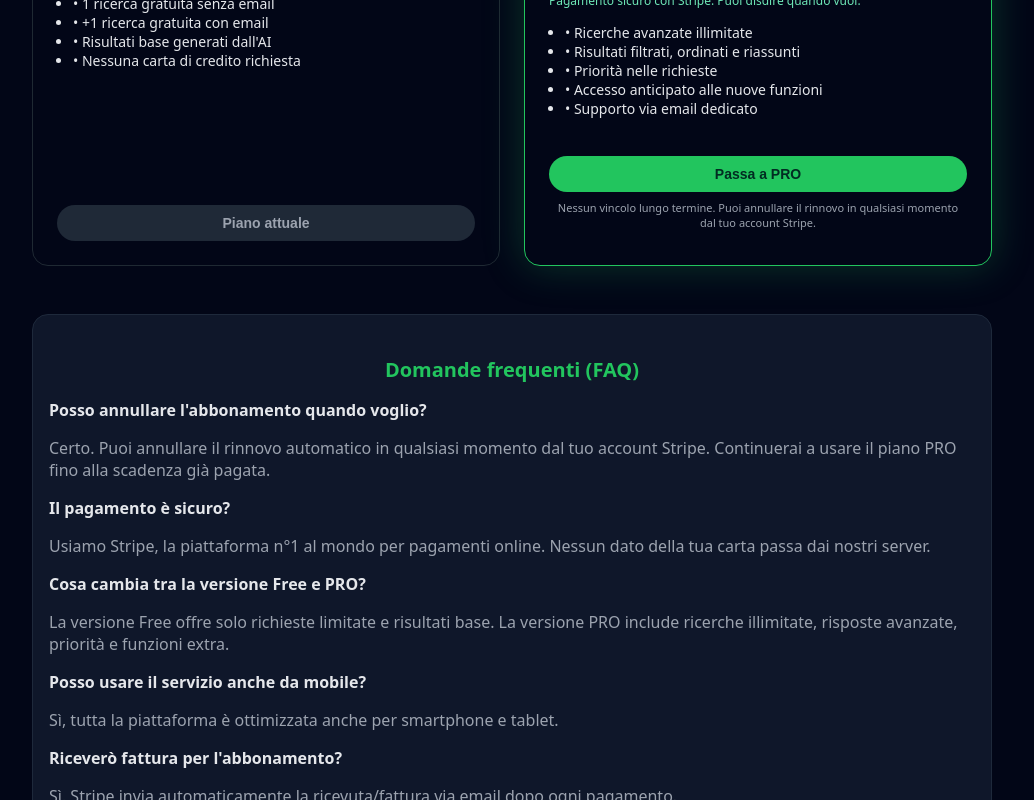
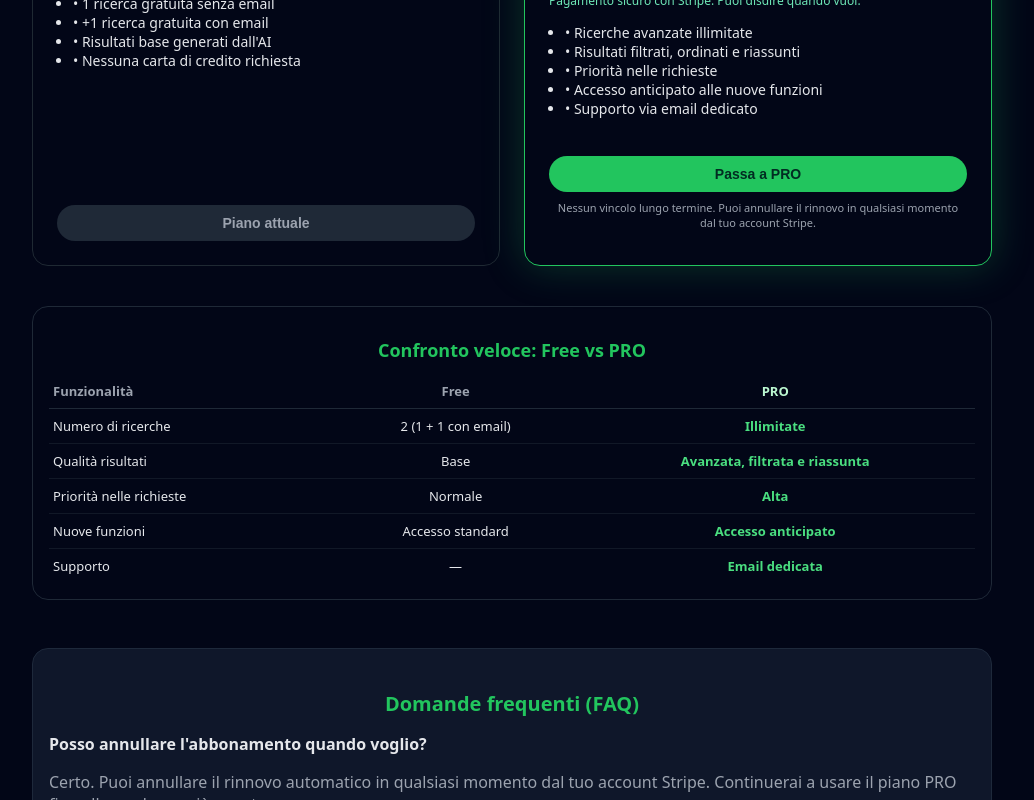
Before and after one commit to mregaz/ifinditforyou-new, a Next.js app: page /pro in a window 1280 px wide. Shown: the part 439-1239 px from the top of the page, without its empty margins (128-1162 px from the left). Built offline with nearby package versions, Linux system fonts and the light colour scheme.

Commit message:
Update ProPageClient.tsx

```diff
--- a/app/pro/ProPageClient.tsx
+++ b/app/pro/ProPageClient.tsx
@@ -361,6 +361,216 @@ export default function ProPageClient() {
             </div>
           </section>
         </div>
+                {/* Tabella confronto Free vs PRO */}
+        <section
+          style={{
+            marginTop: 40,
+            padding: 16,
+            borderRadius: 16,
+            backgroundColor: "#020617",
+            border: "1px solid #1f2937",
+            overflowX: "auto",
+          }}
+        >
+          <h2
+            style={{
+              fontSize: 18,
+              fontWeight: 600,
+              marginBottom: 12,
+              textAlign: "center",
+              color: "#22c55e",
+            }}
+          >
+            Confronto veloce: Free vs PRO
+          </h2>
+
+          <table
+            style={{
+              width: "100%",
+              borderCollapse: "collapse",
+              fontSize: 13,
+            }}
+          >
+            <thead>
+              <tr>
+                <th
+                  style={{
+                    textAlign: "left",
+                    padding: "8px 4px",
+                    borderBottom: "1px solid #1f2937",
+                    color: "#9ca3af",
+                  }}
+                >
+                  Funzionalità
+                </th>
+                <th
+                  style={{
+                    textAlign: "center",
+                    padding: "8px 4px",
+                    borderBottom: "1px solid #1f2937",
+                    color: "#9ca3af",
+                  }}
+                >
+                  Free
+                </th>
+                <th
+                  style={{
+                    textAlign: "center",
+                    padding: "8px 4px",
+                    borderBottom: "1px solid #1f2937",
+                    color: "#bbf7d0",
+                  }}
+                >
+                  PRO
+                </th>
+              </tr>
+            </thead>
+            <tbody>
+              <tr>
+                <td
+                  style={{
+                    padding: "8px 4px",
+                    borderBottom: "1px solid #111827",
+                  }}
+                >
+                  Numero di ricerche
+                </td>
+                <td
+                  style={{
+                    textAlign: "center",
+                    padding: "8px 4px",
+                    borderBottom: "1px solid #111827",
+                  }}
+                >
+                  2 (1 + 1 con email)
+                </td>
+                <td
+                  style={{
+                    textAlign: "center",
+                    padding: "8px 4px",
+                    borderBottom: "1px solid #111827",
+                    color: "#4ade80",
+                    fontWeight: 600,
+                  }}
+                >
+                  Illimitate
+                </td>
+              </tr>
+              <tr>
+                <td
+                  style={{
+                    padding: "8px 4px",
+                    borderBottom: "1px solid #111827",
+                  }}
+                >
+                  Qualità risultati
+                </td>
+                <td
+                  style={{
+                    textAlign: "center",
+                    padding: "8px 4px",
+                    borderBottom: "1px solid #111827",
+                  }}
+                >
+                  Base
+                </td>
+                <td
+                  style={{
+                    textAlign: "center",
+                    padding: "8px 4px",
+                    borderBottom: "1px solid #111827",
+                    color: "#4ade80",
+                    fontWeight: 600,
+                  }}
+                >
+                  Avanzata, filtrata e riassunta
+                </td>
+              </tr>
+              <tr>
+                <td
+                  style={{
+                    padding: "8px 4px",
+                    borderBottom: "1px solid #111827",
+                  }}
+                >
+                  Priorità nelle richieste
+                </td>
+                <td
+                  style={{
+                    textAlign: "center",
+                    padding: "8px 4px",
+                    borderBottom: "1px solid #111827",
+                  }}
+                >
+                  Normale
+                </td>
+                <td
+                  style={{
+                    textAlign: "center",
+                    padding: "8px 4px",
+                    borderBottom: "1px solid #111827",
+                    color: "#4ade80",
+                    fontWeight: 600,
+                  }}
+                >
+                  Alta
+                </td>
+              </tr>
+              <tr>
+                <td
+                  style={{
+                    padding: "8px 4px",
+                    borderBottom: "1px solid #111827",
+                  }}
+                >
+                  Nuove funzioni
+                </td>
+                <td
+                  style={{
+                    textAlign: "center",
+                    padding: "8px 4px",
+                    borderBottom: "1px solid #111827",
+                  }}
+                >
+                  Accesso standard
+                </td>
+                <td
+                  style={{
+                    textAlign: "center",
+                    padding: "8px 4px",
+                    borderBottom: "1px solid #111827",
+                    color: "#4ade80",
+                    fontWeight: 600,
+                  }}
+                >
+                  Accesso anticipato
+                </td>
+              </tr>
+              <tr>
+                <td style={{ padding: "8px 4px" }}>Supporto</td>
+                <td
+                  style={{
+                    textAlign: "center",
+                    padding: "8px 4px",
+                  }}
+                >
+                  —
+                </td>
+                <td
+                  style={{
+                    textAlign: "center",
+                    padding: "8px 4px",
+                    color: "#4ade80",
+                    fontWeight: 600,
+                  }}
+                >
+                  Email dedicata
+                </td>
+              </tr>
+            </tbody>
+          </table>
+        </section>
+
 {/* FAQ */}
 <section
   style={{
```
